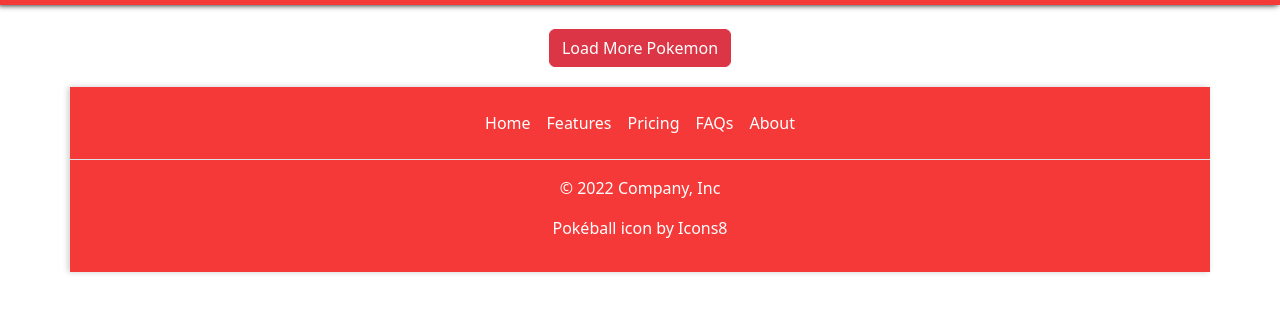
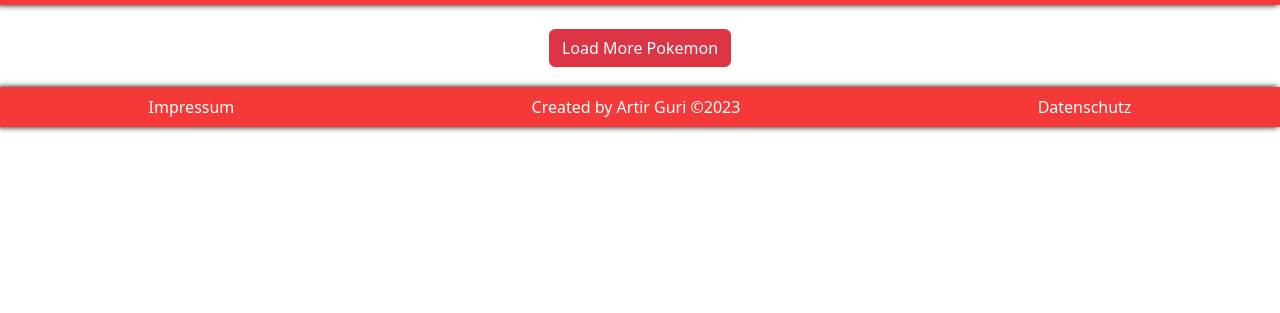
Before and after one commit to artir97/Pokedex, a plain HTML site: page index.html in a window 1280 px wide. Shown: the part 61-374 px from the top of the page. Drawn offline with nearby package versions, Linux system fonts and the light colour scheme; no server answers; a web font is replaced by a local one.

Commit message:
change footer

```diff
--- a/index.html
+++ b/index.html
@@ -10,6 +10,7 @@
     <link href="https://cdn.jsdelivr.net/npm/bootstrap@5.3.0-alpha1/dist/css/bootstrap.min.css" rel="stylesheet"
         integrity="sha384-GLhlTQ8iRABdZLl6O3oVMWSktQOp6b7In1Zl3/Jr59b6EGGoI1aFkw7cmDA6j6gD" crossorigin="anonymous">
     <link rel="stylesheet" href="style.css">
+    <link rel="stylesheet" href="fonts.css">
 </head>
 
 <body onload="loadPokemon()">
@@ -50,25 +51,11 @@
 
 
     <!-- FOOTER -->
-
-    <!-- TODO: change footer -->
-    <div class="container container-footer">
-        <footer class="py-3 my-4">
-            <ul class="nav justify-content-center border-bottom pb-3 mb-3">
-                <li class="nav-item"><a href="#" class="nav-link px-2 text-white">Home</a></li>
-                <li class="nav-item"><a href="#" class="nav-link px-2 text-white">Features</a></li>
-                <li class="nav-item"><a href="#" class="nav-link px-2 text-white">Pricing</a></li>
-                <li class="nav-item"><a href="#" class="nav-link px-2 text-white">FAQs</a></li>
-                <li class="nav-item"><a href="#" class="nav-link px-2 text-white">About</a></li>
-            </ul>
-            <p class="text-center text-white">© 2022 Company, Inc</p>
-            <p class="text-center text-white"> <a target="_blank"
-                    href="https://icons8.com/icon/63311/pok%C3%A9ball">Pokéball</a> icon by <a target="_blank"
-                    href="https://icons8.com">Icons8</a>
-            </p>
-        </footer>
-    </div>
-
+    <footer>
+        <div>Impressum</div>
+        <div>Created by Artir Guri ©2023</div>
+        <div>Datenschutz</div>
+    </footer>
 
     <script src="https://cdn.jsdelivr.net/npm/bootstrap@5.3.0-alpha1/dist/js/bootstrap.bundle.min.js"
         integrity="sha384-w76AqPfDkMBDXo30jS1Sgez6pr3x5MlQ1ZAGC+nuZB+EYdgRZgiwxhTBTkF7CXvN" crossorigin="anonymous">
--- a/script.js
+++ b/script.js
@@ -2,7 +2,7 @@
 let pokemon = [];
 let allPokemonUrls = [];
 let currentPokemon;
-let pokemonToLoad = 30;
+let pokemonToLoad = 50;
 
 let urlAllPokemon = 'https://pokeapi.co/api/v2/pokemon/?limit=100000&offset=0';
 
--- a/style.css
+++ b/style.css
@@ -10,10 +10,6 @@ body {
 .space-around {
     display: flex;
     justify-content: space-around;
-}
-
-.my-4 {
-    margin: 0 !important;
 }
 
 h3 {
@@ -68,24 +64,20 @@ nav {
 /* FOOTER */
 
 footer {
-    box-shadow: -2px 0 6px 0 rgb(0, 0, 0, 0.2);
+    position: sticky;
+    bottom: 0;
+    left: 0;
+    right: 0;
     background-color: rgb(245, 57, 57);
-}
+    height: 40px;
+    box-shadow: -2px 0 6px 0 rgb(0, 0, 0, 1);
 
-footer a {
+    z-index: 10;
+
     color: #fff;
-    text-decoration: none;
-}
-
-
-footer a:hover {
-    color: #000;
-    text-decoration: none;
-}
-
-.container-footer {
-    /* min-width: 100vw; */
-    --bs-gutter-x: 0;
+    display: flex;
+    justify-content: space-around;
+    align-items: center;
 }
 
 
@@ -175,7 +167,7 @@ footer a:hover {
     border: 1px solid gray;
     width: 350px;
     border-radius: 20px;
-    z-index: 3;
+    z-index: 7;
 
     position: fixed;
     top:  50%;
@@ -218,7 +210,6 @@ footer a:hover {
 }
 
 .poke-card-big-bg {
-    /* background-color: #49d0b0; */
     color: #fff;
     padding: 15px;
     border-top-right-radius: 20px;
--- a/templates.js
+++ b/templates.js
@@ -53,16 +53,9 @@ function bigCardHtml(i, currentPokemon) {
             <div class="poke-card-big-menu-item" id="moves" onclick="loadMenuContent(${i},'moves')">Moves</div>
         </div>
 
-        <div id="poke-card-big-content">
+        <div class="content-under-menu" id="poke-card-big-content">
             ${menuContentAboutHtml(currentPokemon)}
         </div>
-
-        <div class="content-evolution">
-
-        </div>
-
-        <div class="content-moves">
-
     </div>
         `
     );
@@ -71,6 +64,7 @@ function bigCardHtml(i, currentPokemon) {
 function menuContentAboutHtml(currentPokemon) {
     return (
         `
+        <div>
             <div class="content-about">
             <table>
                 <tbody>
@@ -90,6 +84,7 @@ function menuContentAboutHtml(currentPokemon) {
                     </tr>
                 </tbody>
             </table>
+            </div>
         </div>
         `
     );
@@ -208,7 +203,7 @@ function menuContentEvolutionHtml(currentPokemon) {
 function menuContentMovesHtml(currentPokemon) {
     return (
         `
-        <div>
+        <div style="text-align: center;">
             ${renderMoves(currentPokemon)}
         </div>
         `
```
Lines whose indentation alone changed are shown as unchanged.
